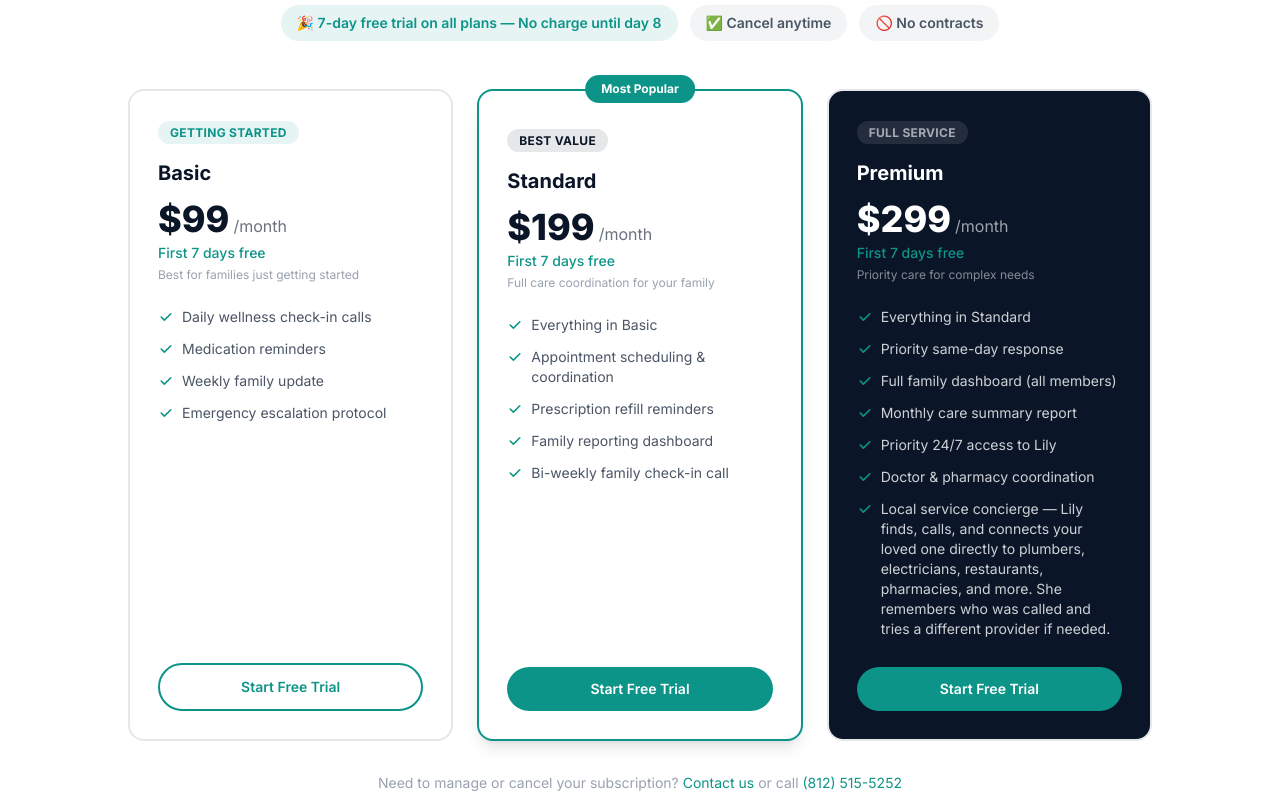
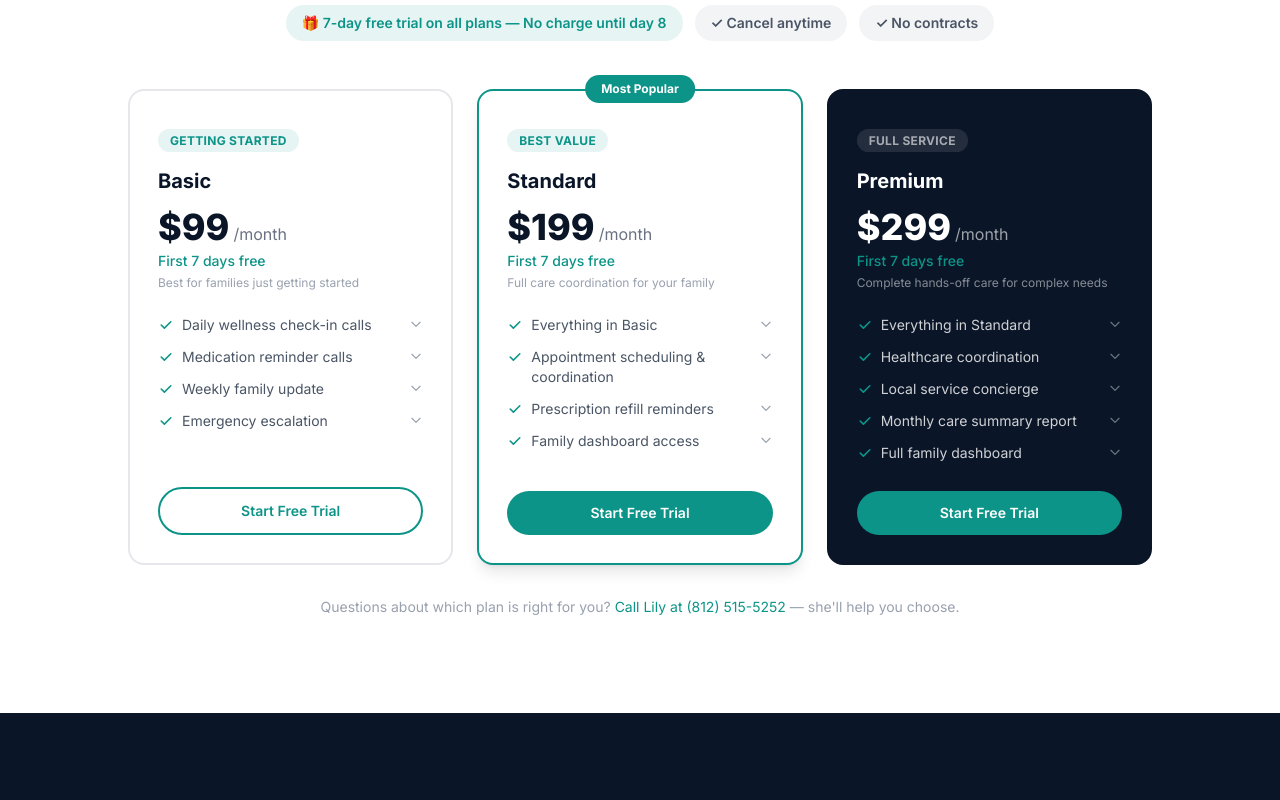
Before and after one commit to andreablule/kincare360, a Next.js app: page / in a window 1280 px wide. Shown: the part 3480-4280 px from the top of the page. Built offline with nearby package versions, Linux system fonts and the light colour scheme.

Commit message:
feat: pricing — expandable feature details, accurate plan descriptions, remove bi-weekly/priority; Lily learns caller names + explains all plans with real examples

```diff
--- a/src/components/Pricing.tsx
+++ b/src/components/Pricing.tsx
@@ -2,167 +2,206 @@
 
 import { useState } from "react";
 
-const BASIC_PRICE_ID = 'price_1TEPOcJlUr03cRD7vm4xB09U';
-const STANDARD_PRICE_ID = 'price_1TEPOcJlUr03cRD7ypzyYYif';
-const PREMIUM_PRICE_ID = 'price_1TEPOcJlUr03cRD7tVv6DDjY';
-
-function CheckoutButton({ priceId, className, children }: { priceId: string; className: string; children: React.ReactNode }) {
-  const [loading, setLoading] = useState(false);
-
-  async function handleClick() {
-    setLoading(true);
-    try {
-      const res = await fetch('/api/checkout', {
-        method: 'POST',
-        headers: { 'Content-Type': 'application/json' },
-        body: JSON.stringify({ priceId }),
-      });
-      const data = await res.json();
-      if (data.url) {
-        window.location.href = data.url;
-      } else {
-        alert('Something went wrong. Please try again or call (812) 515-5252.');
-        setLoading(false);
-      }
-    } catch {
-      alert('Network error. Please try again.');
-      setLoading(false);
-    }
-  }
-
+function CheckoutButton({ href, className, children }: { href: string; className: string; children: React.ReactNode }) {
   return (
-    <button onClick={handleClick} disabled={loading} className={className}>
-      {loading ? 'Redirecting...' : children}
-    </button>
+    <a href={href} className={className}>
+      {children}
+    </a>
   );
 }
 
+const plans = [
+  {
+    key: "basic",
+    label: "Getting Started",
+    name: "Basic",
+    price: "$99",
+    tagline: "Best for families just getting started",
+    features: [
+      {
+        text: "Daily wellness check-in calls",
+        detail: "Lily calls your loved one every day at their preferred time to check on their mood, health, and how they're feeling.",
+      },
+      {
+        text: "Medication reminder calls",
+        detail: "Lily calls at each scheduled medication time to remind your loved one to take their medications. Multiple calls per day based on their schedule.",
+      },
+      {
+        text: "Weekly family update",
+        detail: "Every week, family members receive an automated summary of how their loved one has been doing — mood trends, medications, any concerns flagged by Lily.",
+      },
+      {
+        text: "Emergency escalation",
+        detail: "If your loved one reports an emergency, falls, or serious concern during a call, Lily immediately sends an urgent SMS alert to all family members and advises calling 911.",
+      },
+    ],
+    dark: false,
+    popular: false,
+    cta: "Start Free Trial",
+    href: "/register",
+  },
+  {
+    key: "standard",
+    label: "Best Value",
+    name: "Standard",
+    price: "$199",
+    tagline: "Full care coordination for your family",
+    features: [
+      {
+        text: "Everything in Basic",
+        detail: "All daily check-in calls, medication reminders, weekly updates, and emergency escalation included.",
+      },
+      {
+        text: "Appointment scheduling & coordination",
+        detail: "Your loved one or family can request a doctor appointment through the dashboard or by asking Lily by phone. Lily handles the scheduling, confirms the appointment, and sends reminders.",
+      },
+      {
+        text: "Prescription refill reminders",
+        detail: "Lily tracks when medications are due for refill and proactively reminds your loved one — and notifies family members — 3 days before they run out.",
+      },
+      {
+        text: "Family dashboard access",
+        detail: "All family members get access to a shared dashboard showing daily call summaries, medication status, mood trends, and care notes — updated after every call.",
+      },
+    ],
+    dark: false,
+    popular: true,
+    cta: "Start Free Trial",
+    href: "/register",
+  },
+  {
+    key: "premium",
+    label: "Full Service",
+    name: "Premium",
+    price: "$299",
+    tagline: "Complete hands-off care for complex needs",
+    features: [
+      {
+        text: "Everything in Standard",
+        detail: "All check-ins, reminders, scheduling, refill tracking, and family dashboard included.",
+      },
+      {
+        text: "Healthcare coordination",
+        detail: "Lily calls doctor offices, specialist clinics, and pharmacies directly on your loved one's behalf — scheduling appointments, requesting prescription refills, following up on lab results or imaging. Just ask Lily by phone or submit a request in the dashboard.",
+      },
+      {
+        text: "Local service concierge",
+        detail: "Need a plumber, electrician, pizza delivery, or any local service? Your loved one just calls Lily. She searches nearby businesses, calls them, and connects your loved one directly — so they can speak with the provider, ask about pricing, and decide. Lily remembers who was contacted and tries a different provider if needed.",
+      },
+      {
+        text: "Monthly care summary report",
+        detail: "A detailed monthly report delivered to all family members: wellness trends, medications, appointments completed, services used, and any concerns — everything in one place.",
+      },
+      {
+        text: "Full family dashboard",
+        detail: "Unlimited family members can be invited to the dashboard. Each gets their own login with role-based access. Managers can update care records and submit requests.",
+      },
+    ],
+    dark: true,
+    popular: false,
+    cta: "Start Free Trial",
+    href: "/register",
+  },
+];
+
 export default function Pricing() {
+  const [expanded, setExpanded] = useState<string | null>(null);
+
   return (
     <section id="pricing" className="bg-white py-16 md:py-24">
       <div className="max-w-7xl mx-auto px-4 sm:px-6 lg:px-8">
         <h2 className="text-3xl md:text-4xl font-bold text-navy text-center mb-4">
           Simple, transparent pricing
         </h2>
-        <p className="text-gray-500 text-center mb-2">
-          Cancel anytime. No contracts.
-        </p>
+        <p className="text-gray-500 text-center mb-2">Cancel anytime. No contracts.</p>
         <div className="flex flex-wrap justify-center gap-3 mb-12">
-          <span className="bg-teal/10 text-teal text-sm font-semibold px-4 py-2 rounded-full">
-            🎉 7-day free trial on all plans — No charge until day 8
-          </span>
-          <span className="bg-gray-100 text-gray-600 text-sm font-semibold px-4 py-2 rounded-full">
-            ✅ Cancel anytime
-          </span>
-          <span className="bg-gray-100 text-gray-600 text-sm font-semibold px-4 py-2 rounded-full">
-            🚫 No contracts
+          <span className="bg-teal/10 text-teal text-sm font-semibold px-4 py-2 rounded-full">🎁 7-day free trial on all plans — No charge until day 8</span>
+          <span className="bg-gray-100 text-gray-600 text-sm font-semibold px-4 py-2 rounded-full">✓ Cancel anytime</span>
+          <span className="bg-gray-100 text-gray-600 text-sm font-semibold px-4 py-2 rounded-full">✓ No contracts</span>
+        </div>
+
+        <div className="grid md:grid-cols-3 gap-6 max-w-5xl mx-auto">
+          {plans.map((plan) => (
+            <div
+              key={plan.key}
+              className={`animate-on-scroll rounded-2xl border-2 p-7 flex flex-col relative ${
+                plan.dark
+                  ? "bg-navy border-navy"
+                  : plan.popular
+                  ? "bg-white border-teal shadow-lg"
+                  : "bg-white border-gray-200"
+              }`}
+            >
+              {plan.popular && (
+                <div className="absolute -top-4 left-1/2 -translate-x-1/2 bg-teal text-white text-xs font-bold px-4 py-1.5 rounded-full whitespace-nowrap">
+                  Most Popular
+                </div>
+              )}
+
+              <div className="mb-4 mt-2">
+                <span className={`text-xs font-bold uppercase tracking-wide px-3 py-1 rounded-full ${plan.dark ? "text-white/60 bg-white/10" : "text-teal bg-teal/10"}`}>
+                  {plan.label}
                 </span>
               </div>
 
-        <div className="grid md:grid-cols-3 gap-6 max-w-5xl mx-auto">
-
-          {/* Basic */}
-          <div className="animate-on-scroll rounded-2xl border-2 border-gray-200 bg-white p-7 flex flex-col">
-            <div className="mb-4">
-              <span className="text-xs font-bold uppercase tracking-wide text-teal bg-teal/10 px-3 py-1 rounded-full">Getting Started</span>
-            </div>
-            <h3 className="text-xl font-bold text-navy">Basic</h3>
+              <h3 className={`text-xl font-bold ${plan.dark ? "text-white" : "text-navy"}`}>{plan.name}</h3>
               <div className="mt-3 flex items-baseline gap-1">
-              <span className="text-4xl font-extrabold text-navy">$99</span>
-              <span className="text-gray-500">/month</span>
+                <span className={`text-4xl font-extrabold ${plan.dark ? "text-white" : "text-navy"}`}>{plan.price}</span>
+                <span className={plan.dark ? "text-white/60" : "text-gray-500"}>/month</span>
               </div>
               <p className="text-sm text-teal font-medium mt-1">First 7 days free</p>
-            <p className="text-xs text-gray-400 mt-1">Best for families just getting started</p>
+              <p className={`text-xs mt-1 ${plan.dark ? "text-white/50" : "text-gray-400"}`}>{plan.tagline}</p>
+
               <ul className="mt-6 space-y-3 flex-1">
-              {[
-                "Daily wellness check-in calls",
-                "Medication reminders",
-                "Weekly family update",
-                "Emergency escalation protocol",
-              ].map((item) => (
-                <li key={item} className="flex items-start gap-2 text-sm">
+                {plan.features.map((feature) => {
+                  const key = `${plan.key}-${feature.text}`;
+                  const isOpen = expanded === key;
+                  return (
+                    <li key={feature.text} className="text-sm">
+                      <button
+                        onClick={() => setExpanded(isOpen ? null : key)}
+                        className="flex items-start gap-2 w-full text-left group"
+                      >
                         <svg className="w-4 h-4 text-teal flex-shrink-0 mt-0.5" fill="currentColor" viewBox="0 0 20 20">
                           <path fillRule="evenodd" d="M16.707 5.293a1 1 0 010 1.414l-8 8a1 1 0 01-1.414 0l-4-4a1 1 0 011.414-1.414L8 12.586l7.293-7.293a1 1 0 011.414 0z" clipRule="evenodd" />
                         </svg>
-                  <span className="text-gray-600">{item}</span>
+                        <span className={`flex-1 ${plan.dark ? "text-white/80" : "text-gray-600"} group-hover:text-teal transition-colors`}>
+                          {feature.text}
+                        </span>
+                        <svg className={`w-3.5 h-3.5 flex-shrink-0 mt-0.5 transition-transform ${isOpen ? "rotate-180" : ""} ${plan.dark ? "text-white/40" : "text-gray-400"}`} fill="none" stroke="currentColor" strokeWidth={2} viewBox="0 0 24 24">
+                          <path strokeLinecap="round" strokeLinejoin="round" d="M19 9l-7 7-7-7" />
+                        </svg>
+                      </button>
+                      {isOpen && (
+                        <p className={`mt-2 ml-6 text-xs leading-relaxed ${plan.dark ? "text-white/60" : "text-gray-500"}`}>
+                          {feature.detail}
+                        </p>
+                      )}
                     </li>
+                  );
+                })}
+              </ul>
+
+              <a
+                href={plan.href}
+                className={`mt-7 block w-full text-center px-6 py-3 rounded-full font-semibold transition-colors text-sm ${
+                  plan.popular
+                    ? "bg-teal text-white hover:bg-teal-dark"
+                    : plan.dark
+                    ? "bg-teal text-white hover:bg-teal-dark"
+                    : "bg-white border-2 border-teal text-teal hover:bg-teal hover:text-white"
+                }`}
+              >
+                {plan.cta}
+              </a>
+            </div>
           ))}
-            </ul>
-            <a href="/register" className="mt-7 block w-full text-center bg-white border-2 border-teal text-teal px-6 py-3 rounded-full font-semibold hover:bg-teal hover:text-white transition-colors text-sm">Start Free Trial</a>
-          </div>
-
-          {/* Standard */}
-          <div className="animate-on-scroll rounded-2xl border-2 border-teal bg-white p-7 flex flex-col relative shadow-lg">
-            <div className="absolute -top-4 left-1/2 -translate-x-1/2 bg-teal text-white text-xs font-bold px-4 py-1.5 rounded-full whitespace-nowrap">
-              Most Popular
-            </div>
-            <div className="mb-4 mt-2">
-              <span className="text-xs font-bold uppercase tracking-wide text-navy bg-navy/10 px-3 py-1 rounded-full">Best Value</span>
-            </div>
-            <h3 className="text-xl font-bold text-navy">Standard</h3>
-            <div className="mt-3 flex items-baseline gap-1">
-              <span className="text-4xl font-extrabold text-navy">$199</span>
-              <span className="text-gray-500">/month</span>
-            </div>
-            <p className="text-sm text-teal font-medium mt-1">First 7 days free</p>
-            <p className="text-xs text-gray-400 mt-1">Full care coordination for your family</p>
-            <ul className="mt-6 space-y-3 flex-1">
-              {[
-                "Everything in Basic",
-                "Appointment scheduling & coordination",
-                "Prescription refill reminders",
-                "Family reporting dashboard",
-                "Bi-weekly family check-in call",
-              ].map((item) => (
-                <li key={item} className="flex items-start gap-2 text-sm">
-                  <svg className="w-4 h-4 text-teal flex-shrink-0 mt-0.5" fill="currentColor" viewBox="0 0 20 20">
-                    <path fillRule="evenodd" d="M16.707 5.293a1 1 0 010 1.414l-8 8a1 1 0 01-1.414 0l-4-4a1 1 0 011.414-1.414L8 12.586l7.293-7.293a1 1 0 011.414 0z" clipRule="evenodd" />
-                  </svg>
-                  <span className="text-gray-600">{item}</span>
-                </li>
-              ))}
-            </ul>
-            <a href="/register" className="mt-7 block w-full text-center bg-teal text-white px-6 py-3 rounded-full font-semibold hover:bg-teal-dark transition-colors text-sm">Start Free Trial</a>
-          </div>
-
-          {/* Premium */}
-          <div className="animate-on-scroll rounded-2xl border-2 border-gray-200 bg-navy p-7 flex flex-col">
-            <div className="mb-4">
-              <span className="text-xs font-bold uppercase tracking-wide text-white/60 bg-white/10 px-3 py-1 rounded-full">Full Service</span>
-            </div>
-            <h3 className="text-xl font-bold text-white">Premium</h3>
-            <div className="mt-3 flex items-baseline gap-1">
-              <span className="text-4xl font-extrabold text-white">$299</span>
-              <span className="text-white/60">/month</span>
-            </div>
-            <p className="text-sm text-teal font-medium mt-1">First 7 days free</p>
-            <p className="text-xs text-white/50 mt-1">Priority care for complex needs</p>
-            <ul className="mt-6 space-y-3 flex-1">
-              {[
-                "Everything in Standard",
-                "Priority same-day response",
-                "Full family dashboard (all members)",
-                "Monthly care summary report",
-                "Priority 24/7 access to Lily",
-                "Doctor & pharmacy coordination",
-                "Local service concierge — Lily finds, calls, and connects your loved one directly to plumbers, electricians, restaurants, pharmacies, and more. She remembers who was called and tries a different provider if needed.",
-              ].map((item) => (
-                <li key={item} className="flex items-start gap-2 text-sm">
-                  <svg className="w-4 h-4 text-teal flex-shrink-0 mt-0.5" fill="currentColor" viewBox="0 0 20 20">
-                    <path fillRule="evenodd" d="M16.707 5.293a1 1 0 010 1.414l-8 8a1 1 0 01-1.414 0l-4-4a1 1 0 011.414-1.414L8 12.586l7.293-7.293a1 1 0 011.414 0z" clipRule="evenodd" />
-                  </svg>
-                  <span className="text-white/80">{item}</span>
-                </li>
-              ))}
-            </ul>
-            <a href="/register" className="mt-7 block w-full text-center bg-teal text-white px-6 py-3 rounded-full font-semibold hover:bg-teal-dark transition-colors text-sm">Start Free Trial</a>
-          </div>
         </div>
 
         <p className="text-center text-sm text-gray-400 mt-8">
-          Need to manage or cancel your subscription?{' '}
-          <a href="mailto:hello@kincare360.com" className="text-teal hover:underline">Contact us</a> or call{' '}
-          <a href="tel:+18125155252" className="text-teal hover:underline">(812) 515-5252</a>
+          Questions about which plan is right for you?{" "}
+          <a href="tel:+18125155252" className="text-teal hover:underline">Call Lily at (812) 515-5252</a>
+          {" "}— she'll help you choose.
         </p>
       </div>
     </section>
```
Lines whose indentation alone changed are shown as unchanged.
